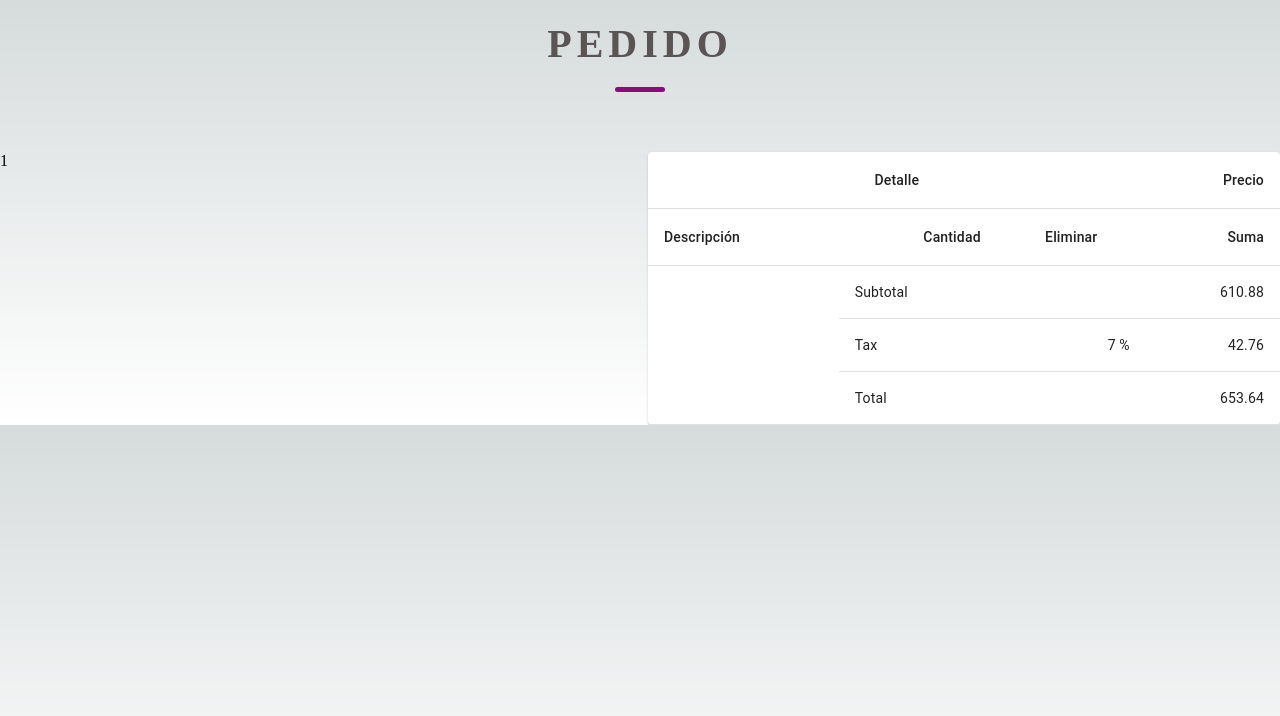
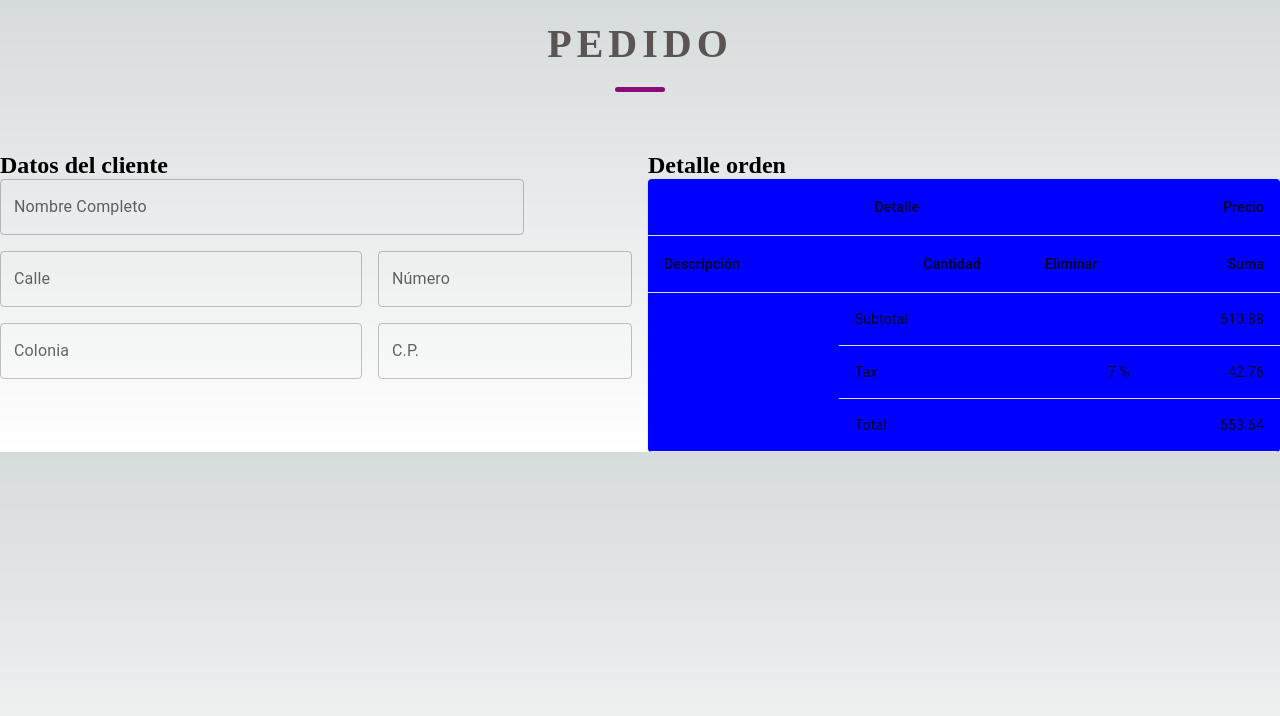
Before and after one commit to vanesagh/capstone-project-frontend, a Next.js app: page /checkout in a window 1280 px wide. Shown: the top 716 px of the page. Built offline with nearby package versions, Linux system fonts and the light colour scheme.

Commit message:
Added CheckoutForm

```diff
--- /dev/null
+++ b/src/forms/CustomerOrderForm.js
@@ -0,0 +1,122 @@
+import * as yup from 'yup';
+import { useForm, Controller } from 'react-hook-form';
+import { yupResolver } from '@hookform/resolvers/yup';
+import { Grid, TextField } from '@mui/material';
+
+export default function CustomerOrderForm({ }) {
+    const defaultValues = {
+        name: "",
+        street: "",
+        number: "",
+        colonia: "",
+        zipCode: "",
+        orderList: [],
+    };
+
+    const customerOrderFormSchema = yup.object().shape({
+        name: yup.string().required('Campo obligatorio.Escribe tu nombre.'),
+        street: yup.string().required('Campo obligatorio.Escribe la calle.'),
+        number: yup.string().required('Campo obligatorio.Escribe el numero.'),
+        colonia: yup.string().required('Campo obligatorio.Escribe la colonia.'),
+        zipCode: yup.string().required('Campo obligatorio.Escribe el código postal.'),
+        number: yup.string().required('Campo obligatorio.Escribe el numero.'),
+        orderList: yup.array().min(1, "Debes arreglar al menos un item a la lista.")
+
+    });
+    const { control } = useForm({
+        defaultValues,
+        resolver: yupResolver(customerOrderFormSchema),
+        mode: 'all',
+    });
+
+    return (
+        <form>
+            <Grid container spacing={2}>
+                <Grid item xs={10}>
+                    <Controller
+                        control={control}
+                        name='name'
+                        render={({ field, fieldState }) => (
+                            <TextField
+                                {...field}
+                                label='Nombre Completo'
+                                variant='outlined'
+                                fullWidth
+                                error={!!fieldState.error}
+                                helperText={fieldState.error?.message}
+                            />
+                        )}
+                    />
+                </Grid>
+
+                <Grid item xs={7}>
+                    <Controller
+                        control={control}
+                        name='street'
+                        render={({ field, fieldState }) => (
+                            <TextField
+                                {...field}
+                                label='Calle'
+                                variant='outlined'
+                                fullWidth
+                                error={!!fieldState.error}
+                                helperText={fieldState.error?.message}
+                            />
+                        )}
+                    />
+                </Grid>
+                <Grid item xs={5}>
+                    <Controller
+                        control={control}
+                        name='number'
+                        render={({ field, fieldState }) => (
+                            <TextField
+                                {...field}
+                                label='Número'
+                                variant='outlined'
+                                fullWidth
+                                error={!!fieldState.error}
+                                helperText={fieldState.error?.message}
+                            />
+                        )}
+                    />
+                </Grid>
+
+                <Grid item xs={7}>
+                    <Controller
+                        control={control}
+                        name='colonia'
+                        render={({ field, fieldState }) => (
+                            <TextField
+                                {...field}
+                                label='Colonia'
+                                variant='outlined'
+                                fullWidth
+                                error={!!fieldState.error}
+                                helperText={fieldState.error?.message}
+                            />
+                        )}
+                    />
+                </Grid>
+                <Grid item xs={5}>
+                    <Controller
+                        control={control}
+                        name='zipCode'
+                        render={({ field, fieldState }) => (
+                            <TextField
+                                {...field}
+                                label='C.P.'
+                                variant='outlined'
+                                fullWidth
+                                error={!!fieldState.error}
+                                helperText={fieldState.error?.message}
+                            />
+                        )}
+                    />
+                </Grid>
+
+            </Grid>
+        </form >
+    );
+
+};
--- a/src/pages/checkout/index.js
+++ b/src/pages/checkout/index.js
@@ -4,6 +4,9 @@ import { useRouter } from "next/router";
 import { useItemsSelectedContext } from "../itemsSelected-provider";
 import { Grid } from "@mui/material";
 import CheckoutTableComponent from "../components/CheckoutTable";
+import CustomerOrderForm from "@/forms/CustomerOrderForm";
+
+
 export default function Checkout() {
     const { itemsList, setItemsList } = useItemsSelectedContext();
     //console.log(itemsList);
@@ -16,8 +19,12 @@ export default function Checkout() {
             </section>
             <section>
                 <Grid container spacing={2}>
-                    <Grid item md={6}>1</Grid>
                     <Grid item md={6}>
+                        <h2>Datos del cliente</h2>
+                        <CustomerOrderForm />
+                    </Grid>
+                    <Grid item md={6}>
+                        <h2>Detalle orden</h2>
                         <CheckoutTableComponent itemsList={itemsList} setItemsList={setItemsList} />
                     </Grid>
 
--- a/src/pages/components/CheckoutTable.js
+++ b/src/pages/components/CheckoutTable.js
@@ -51,7 +51,12 @@ export default function CheckoutTableComponent({ itemsList, setItemsList }) {
         }
     };
     return (
-        <TableContainer component={Paper}>
+        <TableContainer
+            component={Paper}
+            sx={{
+                backgroundColor: 'blue',
+            }}
+        >
             <Table sx={{ minWidth: 300 }} aria-label="simple table">
                 <TableHead>
                     <TableRow>
@@ -75,7 +80,7 @@ export default function CheckoutTableComponent({ itemsList, setItemsList }) {
                             <TableCell align="right"> <Tooltip title="Eliminar item">
                                 <IconButton onClick={() => { handleRemoveItem(index) }}>
                                     <Avatar sx={{ bgcolor: pink[500] }}>
-                                        <DeleteIcon />
+                                        <DeleteIcon fontSize='small' />
                                     </Avatar>
                                 </IconButton>
                             </Tooltip></TableCell>
```
Also changed, not shown: src/forms/ProductForm.js (added).
